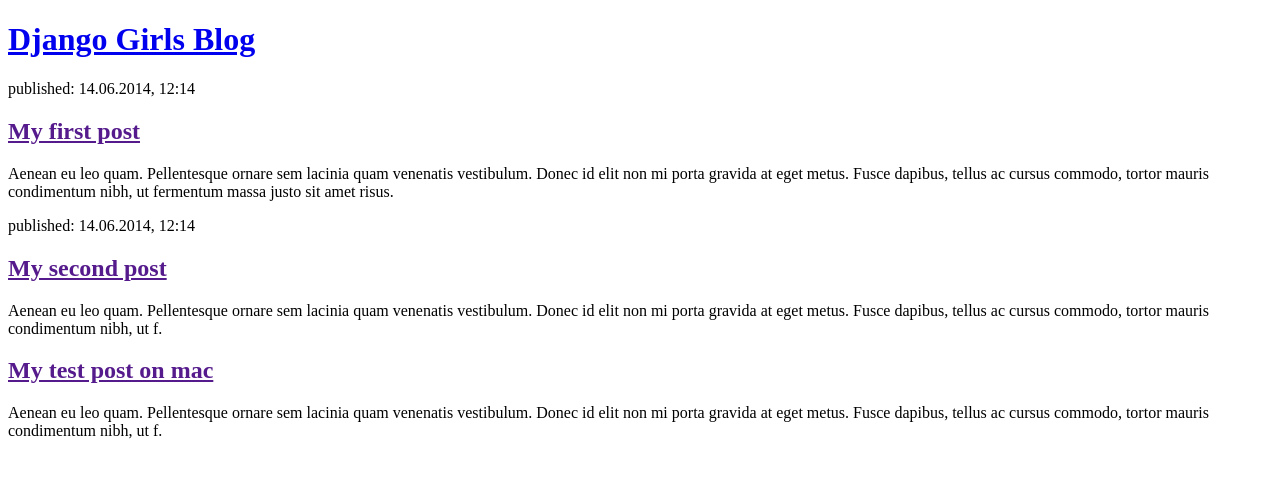
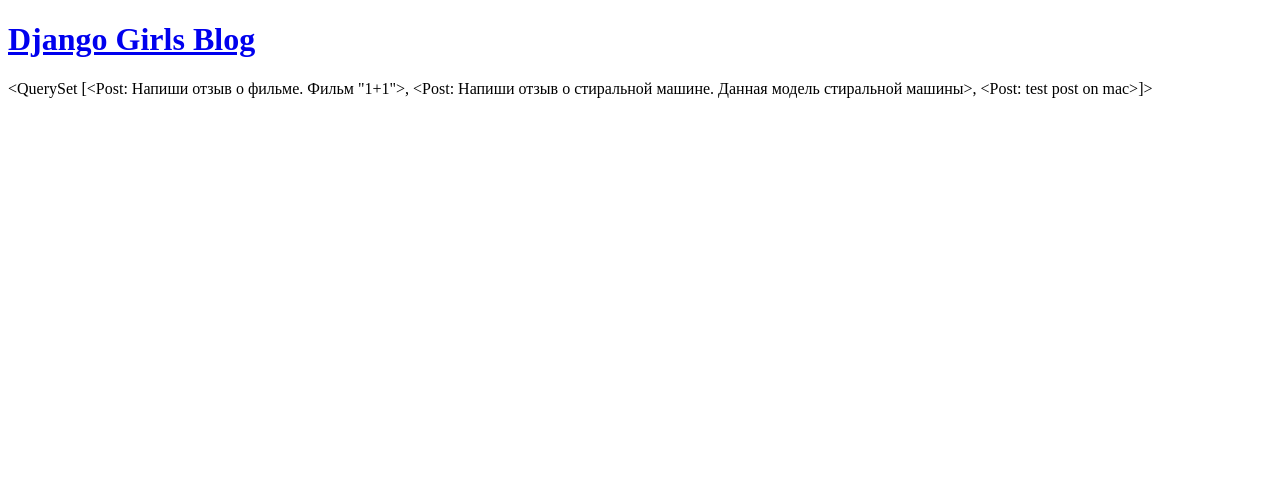
Before and after one commit to altynd/Django-test, a Django app: page / in a window 1280 px wide. Shown: the top 478 px of the page. Run offline with Django 4.2, Linux system fonts and the light colour scheme; data comes from the database, SQL or seed files in the repository; both versions use the stored data as it was after the commit.

Commit message:
all workicng

```diff
--- a/blog/templates/blog/post_list.html
+++ b/blog/templates/blog/post_list.html
@@ -9,22 +9,8 @@
             <h1><a href="/">Django Girls Blog</a></h1>
         </div>
 
-        <div>
-            <p>published: 14.06.2014, 12:14</p>
-            <h2><a href="">My first post</a></h2>
-            <p>Aenean eu leo quam. Pellentesque ornare sem lacinia quam venenatis vestibulum. Donec id elit non mi porta gravida at eget metus. Fusce dapibus, tellus ac cursus commodo, tortor mauris condimentum nibh, ut fermentum massa justo sit amet risus.</p>
-        </div>
+        {{posts}}
 
-        <div>
-            <p>published: 14.06.2014, 12:14</p>
-            <h2><a href="">My second post</a></h2>
-            <p>Aenean eu leo quam. Pellentesque ornare sem lacinia quam venenatis vestibulum. Donec id elit non mi porta gravida at eget metus. Fusce dapibus, tellus ac cursus commodo, tortor mauris condimentum nibh, ut f.</p>
-        </div>
 
-        <div>
-
-            <h2><a href="">My test post on mac</a></h2>
-            <p>Aenean eu leo quam. Pellentesque ornare sem lacinia quam venenatis vestibulum. Donec id elit non mi porta gravida at eget metus. Fusce dapibus, tellus ac cursus commodo, tortor mauris condimentum nibh, ut f.</p>
-        </div>
     </body>
 </html>
--- a/mysite/views.py
+++ b/mysite/views.py
@@ -1,4 +1,7 @@
 from django.shortcuts import render
+from django.utils import timezone
+from blog.models import Post
 
 def post_list(request):
-    return render(request, 'blog/post_list.html', {})
+    posts = Post.objects.filter(published_date__lte=timezone.now()).order_by('published_date')
+    return render(request, 'blog/post_list.html', {'posts': posts})
```
Also changed, not shown: db.sqlite3, 1 other file.
